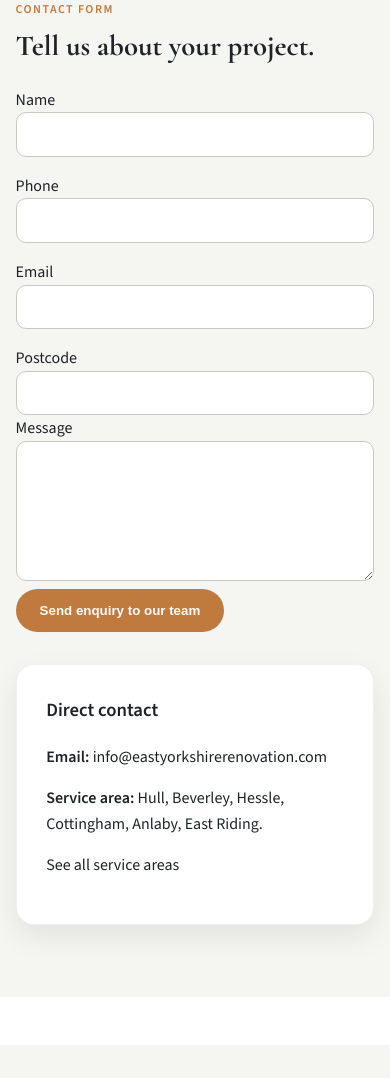
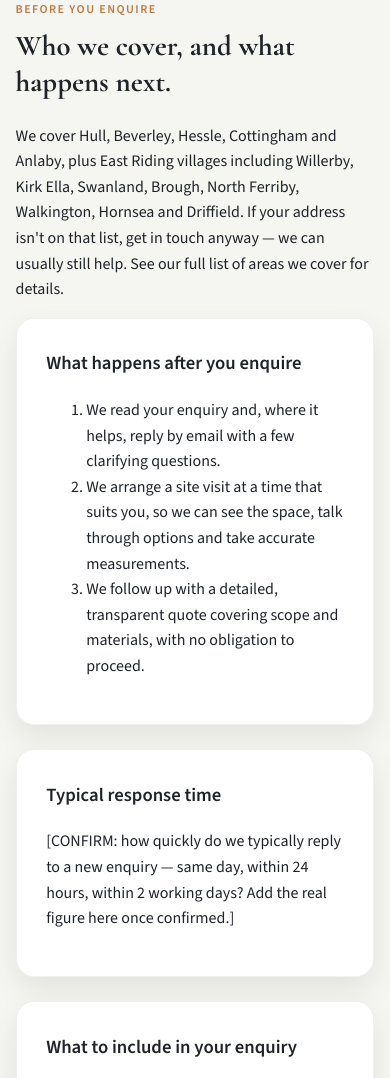
Before and after one commit to davidphilipstark1993/Eastyorkshirerenovations, a website: page contact.html in a window 390 px wide. Shown: the part 1210-2288 px from the top of the page. Drawn offline with nearby package versions, Linux system fonts and the light colour scheme.

Commit message:
Expand thin contact page content (P1)
Adds service-area detail, a 3-step "what happens after you enquire"
outline, what to include in an enquiry, and links to all services -
takes main content from ~86 to ~343 words. Response time is marked
[CONFIRM] pending a real figure since none is documented. Form stays
the prominent CTA; no phone references added.

```diff
--- a/contact.html
+++ b/contact.html
@@ -85,6 +85,33 @@
             <img src="/assets/img/project/kitchen-finished.jpg" width="1200" height="800" alt="Finished kitchen renovation in Cottingham" loading="eager" fetchpriority="high">
           </picture>
         </div>
+      </div>
+    </section>
+
+    <section class="section">
+      <div class="container">
+        <p class="kicker">Before you enquire</p>
+        <h2 class="section-title">Who we cover, and what happens next.</h2>
+        <p>We cover Hull, Beverley, Hessle, Cottingham and Anlaby, plus East Riding villages including Willerby, Kirk Ella, Swanland, Brough, North Ferriby, Walkington, Hornsea and Driffield. If your address isn't on that list, get in touch anyway &mdash; we can usually still help. See our <a href="/areas.html">full list of areas we cover</a> for details.</p>
+        <div class="cards">
+          <article class="card">
+            <h3>What happens after you enquire</h3>
+            <ol>
+              <li>We read your enquiry and, where it helps, reply by email with a few clarifying questions.</li>
+              <li>We arrange a site visit at a time that suits you, so we can see the space, talk through options and take accurate measurements.</li>
+              <li>We follow up with a detailed, transparent quote covering scope and materials, with no obligation to proceed.</li>
+            </ol>
+          </article>
+          <article class="card">
+            <h3>Typical response time</h3>
+            <p>[CONFIRM: how quickly do we typically reply to a new enquiry &mdash; same day, within 24 hours, within 2 working days? Add the real figure here once confirmed.]</p>
+          </article>
+          <article class="card">
+            <h3>What to include in your enquiry</h3>
+            <p>To help us give you an accurate first response, tell us: the type of project (kitchen, bathroom, orangery, garage conversion, and so on), your postcode or town, roughly what you're hoping to achieve, and any timescale you're working to. Photos of the existing space are useful but not essential at this stage.</p>
+          </article>
+        </div>
+        <p>Not sure which service fits? Browse <a href="/kitchen-installs.html">kitchen installs</a>, <a href="/bathroom-installs.html">bathroom installs</a>, <a href="/full-house-renovations.html">full house renovations</a>, <a href="/orangeries/">orangeries</a>, <a href="/conservatory-transformations/">conservatory transformations</a>, <a href="/garden-rooms/">garden rooms</a>, <a href="/garage-conversions/">garage conversions</a>, <a href="/outdoor-kitchens/">outdoor kitchens</a> and <a href="/water-treatment.html">water treatment</a>, or see <a href="/work.html">examples of our completed work</a> before you get in touch.</p>
       </div>
     </section>
 
```
